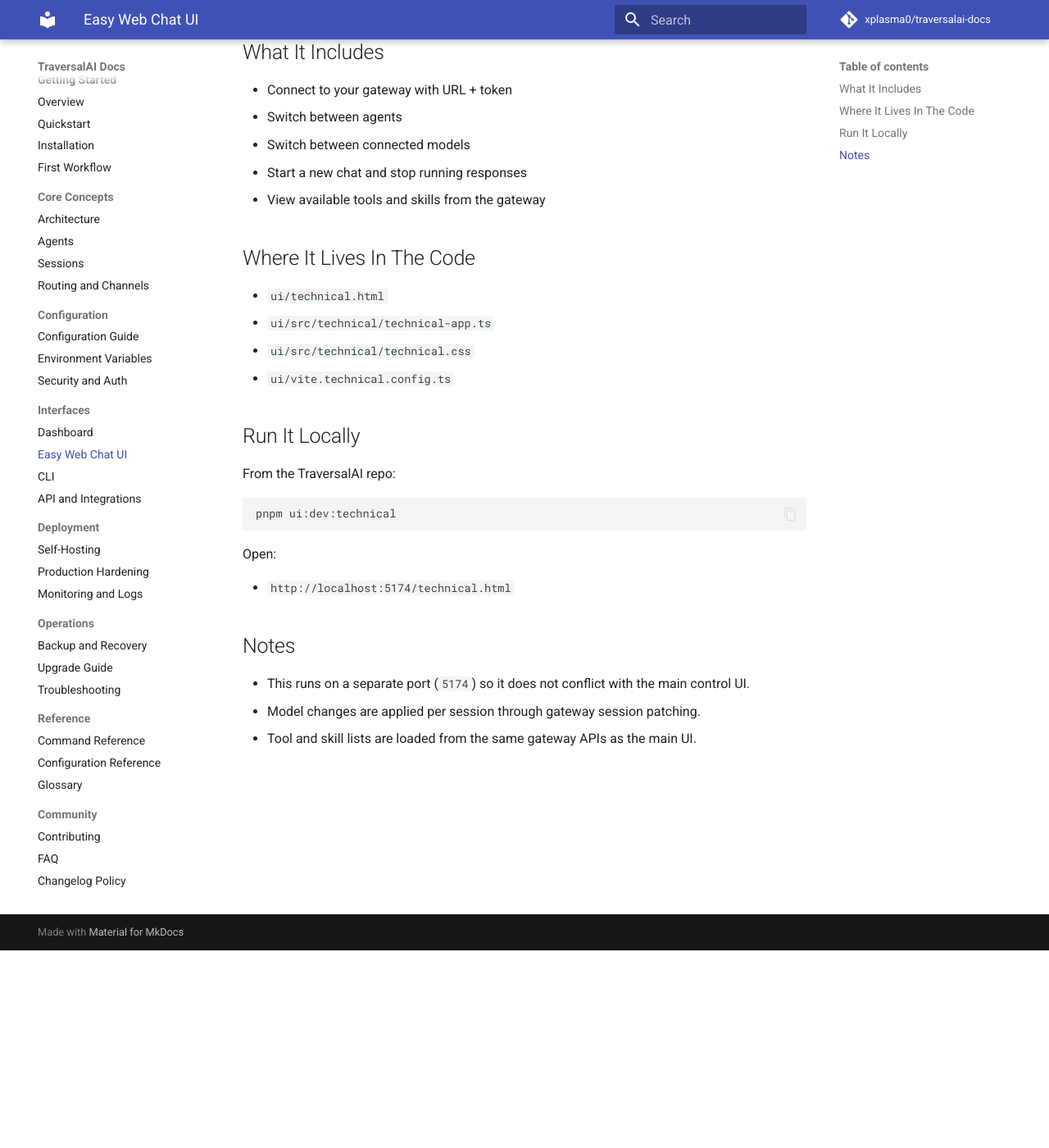
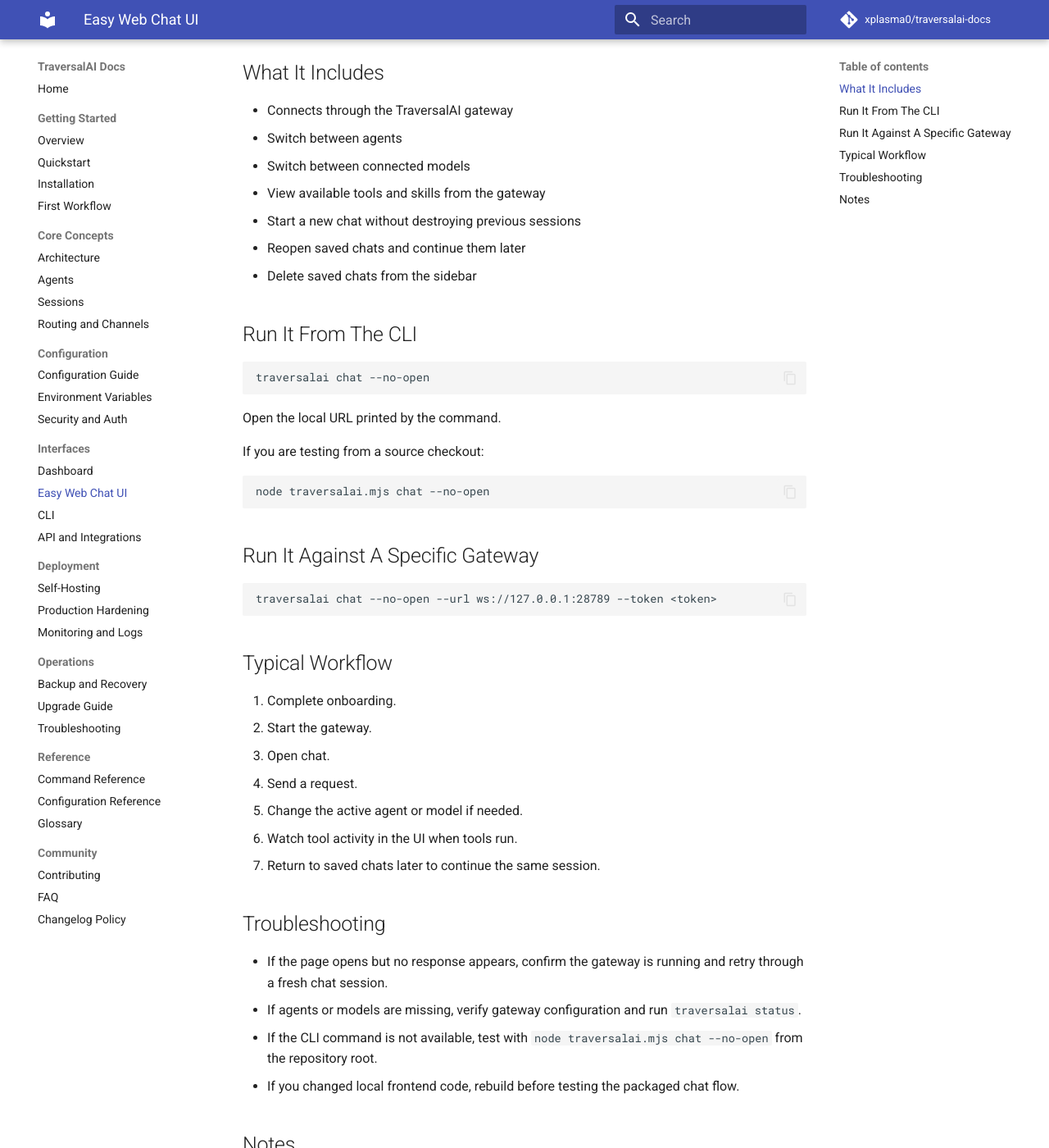
Before and after one commit to xplasma0/traversalai-docs, an MkDocs documentation site: the page built from docs/interfaces/easy-chat-ui.md, in a window 1280 px wide and 1400 px high, scrolled down 241 px. Shown: the whole window at 82% size. Built offline with MkDocs 1.6.1 and Material for MkDocs 9.7.7, drawn with Linux system fonts in a browser that asks for light colours; comment, search, counter and statistics services are not loaded; some of the changed text lies outside the part shown.

Commit message:
Docs: update standalone chat UI behavior and run flow

````diff
--- a/docs/interfaces/easy-chat-ui.md
+++ b/docs/interfaces/easy-chat-ui.md
@@ -1,38 +1,59 @@
 # Easy Web Chat UI
 
-This is the simplest chat interface for TraversalAI.
+This is the simplest gateway-backed chat interface for TraversalAI.
 
-It is designed for people who want a clean, easy workflow with clear controls.
+It is designed for users who want a clean workflow with visible controls and persistent chat sessions.
 
 ## What It Includes
 
-- Connect to your gateway with URL + token
+- Connects through the TraversalAI gateway
 - Switch between agents
 - Switch between connected models
-- Start a new chat and stop running responses
 - View available tools and skills from the gateway
+- Start a new chat without destroying previous sessions
+- Reopen saved chats and continue them later
+- Delete saved chats from the sidebar
 
-## Where It Lives In The Code
-
-- `ui/technical.html`
-- `ui/src/technical/technical-app.ts`
-- `ui/src/technical/technical.css`
-- `ui/vite.technical.config.ts`
-
-## Run It Locally
-
-From the TraversalAI repo:
+## Run It From The CLI
 
 ```bash
-pnpm ui:dev:technical
+traversalai chat --no-open
 ```
 
-Open:
+Open the local URL printed by the command.
 
-- `http://localhost:5174/technical.html`
+If you are testing from a source checkout:
+
+```bash
+node traversalai.mjs chat --no-open
+```
+
+## Run It Against A Specific Gateway
+
+```bash
+traversalai chat --no-open --url ws://127.0.0.1:28789 --token <token>
+```
+
+## Typical Workflow
+
+1. Complete onboarding.
+2. Start the gateway.
+3. Open chat.
+4. Send a request.
+5. Change the active agent or model if needed.
+6. Watch tool activity in the UI when tools run.
+7. Return to saved chats later to continue the same session.
+
+## Troubleshooting
+
+- If the page opens but no response appears, confirm the gateway is running and retry through a fresh chat session.
+- If agents or models are missing, verify gateway configuration and run `traversalai status`.
+- If the CLI command is not available, test with `node traversalai.mjs chat --no-open` from the repository root.
+- If you changed local frontend code, rebuild before testing the packaged chat flow.
 
 ## Notes
 
-- This runs on a separate port (`5174`) so it does not conflict with the main control UI.
-- Model changes are applied per session through gateway session patching.
-- Tool and skill lists are loaded from the same gateway APIs as the main UI.
+- Agent changes use gateway session semantics.
+- Model changes are applied per session through the gateway.
+- Tool and skill lists are loaded from the same gateway APIs as the main chat path.
+- Saved chat deletion removes the stored non-main session from the gateway-backed session list.
````
